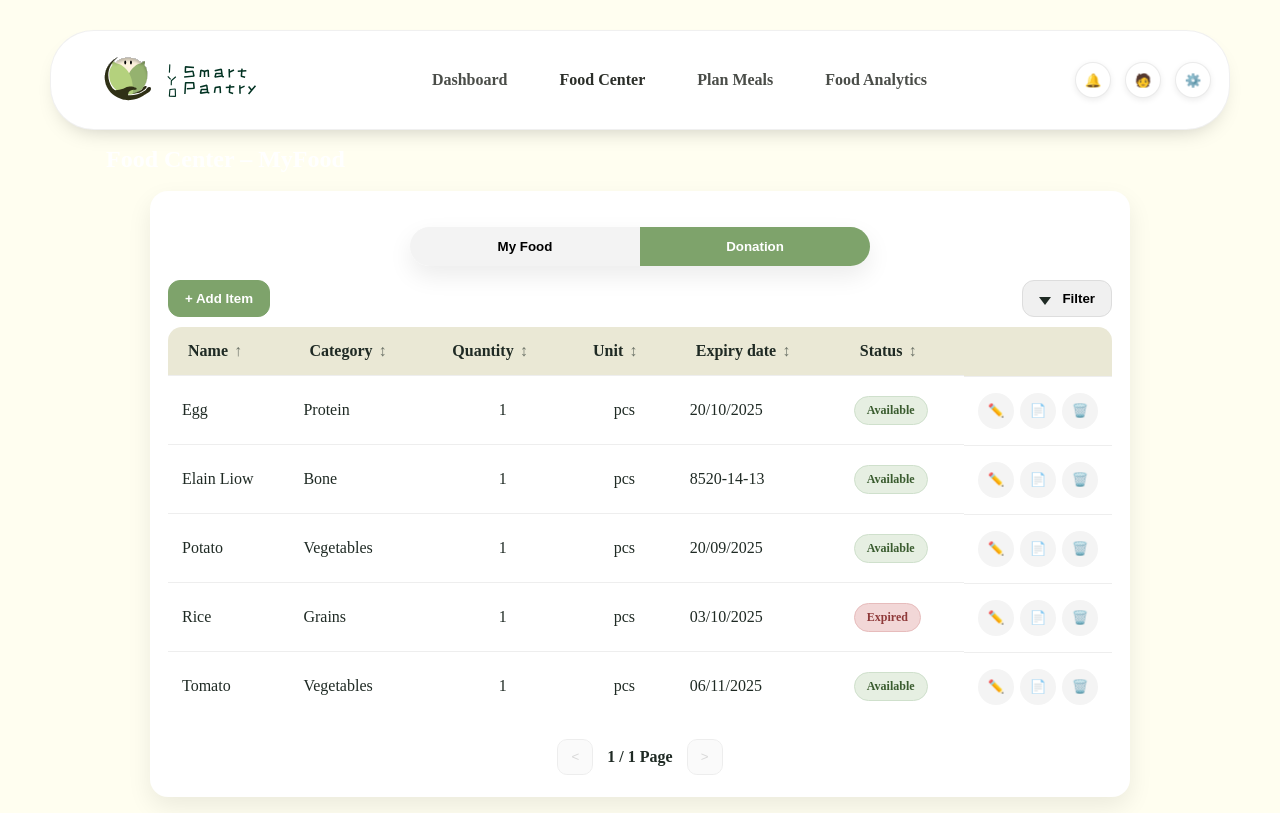
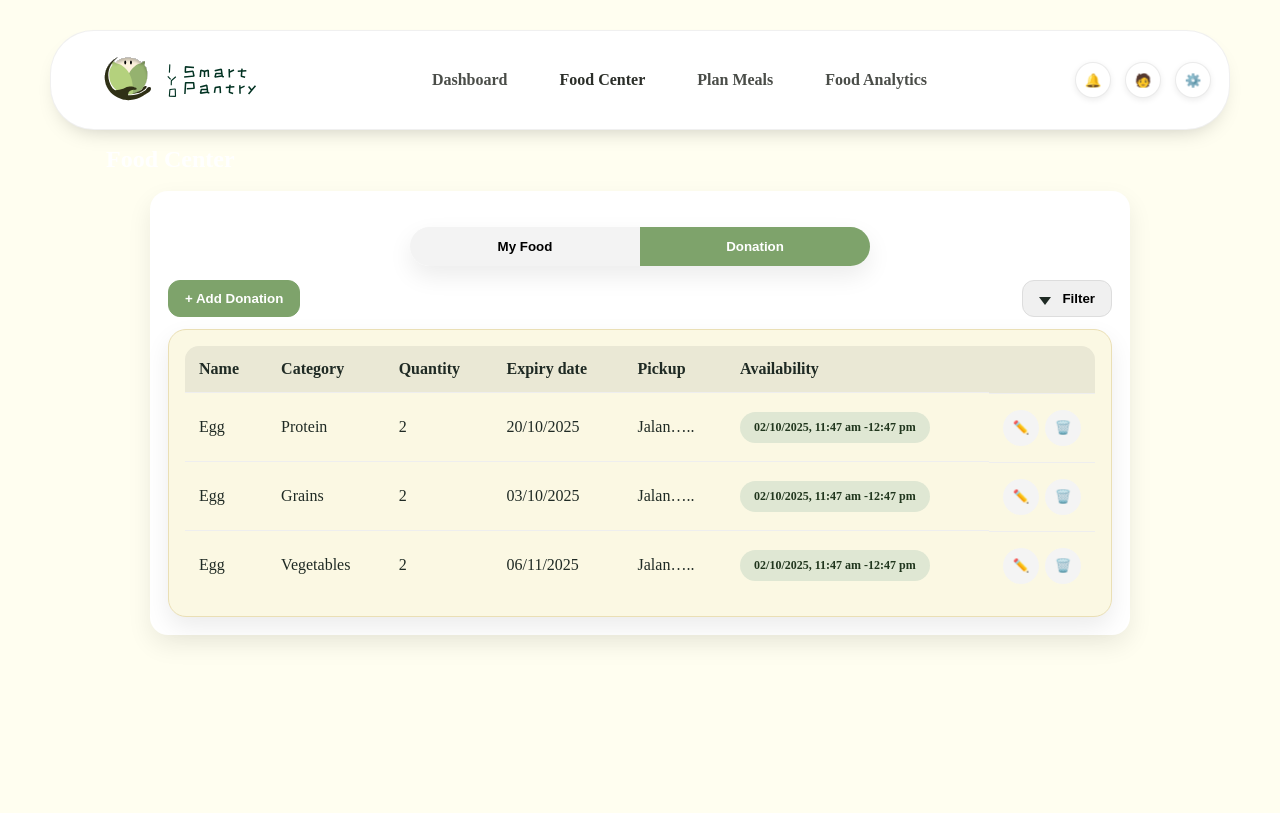
Before and after one commit to MrQin877/IYO_Smart_Pantry, a React (Vite) app: page /food in a window 1280 px wide. Both pictures are taken after a click on the button "Donation". Built offline with nearby package versions, Linux system fonts and the light colour scheme.

Commit message:
Food Centre Donation UI

```diff
--- a/src/main.jsx
+++ b/src/main.jsx
@@ -1,3 +1,5 @@
+//src/main.jsx
+
 import React from "react";
 import ReactDOM from "react-dom/client";
 import { RouterProvider, createBrowserRouter } from "react-router-dom";
--- a/src/pages/FoodCentre.css
+++ b/src/pages/FoodCentre.css
@@ -71,8 +71,9 @@ body, #root { background: var(--olive-700); }
   background: #fff; border-radius: var(--radius-xl); box-shadow: var(--shadow);
   padding: 18px; margin: 0 auto; max-width: 980px;
 }
-.card-head { display: flex; align-items: center; gap: 12px; margin-bottom: 10px; }
-.spacer { flex: 1; }
+.card-head { display:flex; align-items:center; gap:12px; }
+.spacer { flex:1; }  /* this is what pushes Filter to the far right */
+
 
 .btn {
   border-radius: 12px; padding: 10px 16px; font-weight: 600; cursor: pointer; border: 1px solid #ddd;
@@ -122,3 +123,27 @@ body, #root { background: var(--olive-700); }
 }
 .pager-btn:disabled { opacity: .5; cursor: not-allowed; }
 .pager-text { color: var(--ink); font-weight: 600; }
+
+/* MyDonation toolbar + soft panel look */
+.don-toolbar { display:flex; align-items:center; gap:12px; margin:8px 0 12px; }
+.soft-panel{
+  background:#fbf8e3;
+  border:1px solid #eadfb5;
+  border-radius: var(--radius-xl);
+  padding:16px;
+  box-shadow: var(--shadow);
+}
+
+/* availability chip */
+.bubble{
+  display:inline-block;
+  padding:8px 14px;
+  border-radius:999px;
+  background:#dfe7d3;
+  color:#20361d;
+  font-weight:700;
+  font-size:12px;
+}
+
+/* subtle grey text for category cell */
+.subtle{ color:#0009; }
--- a/src/pages/FoodCentre.jsx
+++ b/src/pages/FoodCentre.jsx
@@ -1,7 +1,8 @@
 import { useMemo, useState } from "react";
 import "./FoodCentre.css";
 
-const seedRows = [
+/* --- seed demo data --- */
+const seedFoods = [
   { id: 1, name: "Egg",    category: "Protein",    qty: 1, unit: "pcs", expiry: "2025-10-20", status: "Available" },
   { id: 2, name: "Rice",   category: "Grains",     qty: 1, unit: "pcs", expiry: "2025-10-03", status: "Expired"   },
   { id: 3, name: "Tomato", category: "Vegetables", qty: 1, unit: "pcs", expiry: "2025-11-06", status: "Available" },
@@ -9,9 +10,38 @@ const seedRows = [
   { id: 5, name: "Elain Liow", category: "Bone",   qty: 1, unit: "pcs", expiry: "8520-14-13", status: "Available" },
 ];
 
+const seedDonations = [
+  { id: "d1", name: "Egg", category: "Protein",    qty: 2, expiry: "2025-10-20", pickup: "Jalan…..", slot: "02/10/2025, 11:47 am -12:47 pm" },
+  { id: "d2", name: "Egg", category: "Grains",     qty: 2, expiry: "2025-10-03", pickup: "Jalan…..", slot: "02/10/2025, 11:47 am -12:47 pm" },
+  { id: "d3", name: "Egg", category: "Vegetables", qty: 2, expiry: "2025-11-06", pickup: "Jalan…..", slot: "02/10/2025, 11:47 am -12:47 pm" },
+];
+
+/* --- Page shell --- */
 export default function FoodCenter() {
-  const [tab, setTab] = useState("my");
-  const [rows] = useState(seedRows);
+  const [tab, setTab] = useState("my"); // 'my' | 'donation'
+
+  return (
+    <section className="fc">
+      <h1 className="page-title">Food Center</h1>
+
+      <div className="card">
+        <Tabs active={tab} onChange={setTab} />
+
+        {tab === "my" ? (
+          <MyFoodSection initialRows={seedFoods} />
+        ) : (
+          <MyDonationSection initialRows={seedDonations} />
+        )}
+      </div>
+    </section>
+  );
+}
+
+/* =======================================================
+   Section: MyFood
+   ======================================================= */
+function MyFoodSection({ initialRows = [] }) {
+  const [rows] = useState(initialRows);
   const [sort, setSort] = useState({ key: "name", dir: "asc" });
   const [page, setPage] = useState(1);
   const pageSize = 5;
@@ -38,18 +68,13 @@ export default function FoodCenter() {
   const view = sorted.slice((page - 1) * pageSize, page * pageSize);
 
   function toggleSort(key) {
-    setSort((s) => (s.key === key ? { key, dir: s.dir === "asc" ? "desc" : "asc" } : { key, dir: "asc" }));
+    setSort((s) =>
+      s.key === key ? { key, dir: s.dir === "asc" ? "desc" : "asc" } : { key, dir: "asc" }
+    );
   }
 
   return (
-    <section className="fc">
-      <h1 className="page-title">Food Center – MyFood</h1>
-
-      <div className="card">
-
-        {/* Tabs extracted */}
-        <Tabs active={tab} onChange={setTab} />
-
+    <>
       <div className="card-head">
         <button className="btn solid">+ Add Item</button>
         <div className="spacer" />
@@ -62,12 +87,12 @@ export default function FoodCenter() {
         <table className="table">
           <thead>
             <tr>
-                <Th label="Name"        k="name"    sort={sort} onSort={toggleSort} />
+              <Th label="Name"        k="name"     sort={sort} onSort={toggleSort} />
               <Th label="Category"    k="category" sort={sort} onSort={toggleSort} />
-                <Th label="Quantity"    k="qty"     sort={sort} onSort={toggleSort} center />
-                <Th label="Unit"        k="unit"    sort={sort} onSort={toggleSort} center />
-                <Th label="Expiry date" k="expiry"  sort={sort} onSort={toggleSort} />
-                <Th label="Status"      k="status"  sort={sort} onSort={toggleSort} />
+              <Th label="Quantity"    k="qty"      sort={sort} onSort={toggleSort} center />
+              <Th label="Unit"        k="unit"     sort={sort} onSort={toggleSort} center />
+              <Th label="Expiry date" k="expiry"   sort={sort} onSort={toggleSort} />
+              <Th label="Status"      k="status"   sort={sort} onSort={toggleSort} />
               <th className="actions-col" />
             </tr>
           </thead>
@@ -112,12 +137,81 @@ export default function FoodCenter() {
           &gt;
         </button>
       </div>
-      </div>
-    </section>
+    </>
   );
 }
 
-/* --- Components --- */
+function Th({ label, k, sort, onSort, center }) {
+  const dir = sort.key === k ? (sort.dir === "asc" ? "↑" : "↓") : "↕";
+  return (
+    <th className={center ? "center" : ""}>
+      <button className="th-btn" onClick={() => onSort(k)} aria-label={`Sort by ${label}`}>
+        {label} <span className="th-dir">{dir}</span>
+      </button>
+    </th>
+  );
+}
+
+/* =======================================================
+   Section: MyDonation
+   ======================================================= */
+function MyDonationSection({ initialRows = [], onAdd, onFilter }) {
+  const [rows] = useState(initialRows);
+
+  return (
+    <>
+      <div className="don-toolbar">
+        <button className="btn solid">+ Add Donation</button>   {/* left */}
+        <div className="spacer" />                               {/* pushes next to right */}
+        <button className="btn ghost"><span className="filter-icon" /> Filter</button>  {/* right */}
+      </div>
+
+
+      <div className="soft-panel">
+        <div className="table-wrap">
+          <table className="table">
+            <thead>
+              <tr>
+                <th>Name</th>
+                <th>Category</th>
+                <th>Quantity</th>
+                <th>Expiry date</th>
+                <th>Pickup</th>
+                <th>Availability</th>
+                <th className="actions-col" />
+              </tr>
+            </thead>
+            <tbody>
+              {rows.map((r) => (
+                <tr key={r.id}>
+                  <td>{r.name}</td>
+                  <td className="subtle">{r.category}</td>
+                  <td>{r.qty}</td>
+                  <td>{formatDate(r.expiry)}</td>
+                  <td>{r.pickup}</td>
+                  <td><span className="bubble">{r.slot}</span></td>
+                  <td className="row-actions">
+                    <button className="icon-btn" title="Edit" aria-label="Edit">✏️</button>
+                    <button className="icon-btn" title="Delete" aria-label="Delete">🗑️</button>
+                  </td>
+                </tr>
+              ))}
+            </tbody>
+          </table>
+        </div>
+      </div>
+    </>
+  );
+}
+
+/* --- shared util --- */
+function formatDate(iso) {
+  const d = new Date(iso);
+  if (isNaN(d)) return iso;
+  return d.toLocaleDateString("en-GB");
+}
+
+/* --- tabs --- */
 function Tabs({ active, onChange }) {
   return (
     <div className="tabs">
@@ -136,20 +230,3 @@ function Tabs({ active, onChange }) {
     </div>
   );
 }
-
-function Th({ label, k, sort, onSort, center }) {
-  const dir = sort.key === k ? (sort.dir === "asc" ? "↑" : "↓") : "↕";
-  return (
-    <th className={center ? "center" : ""}>
-      <button className="th-btn" onClick={() => onSort(k)} aria-label={`Sort by ${label}`}>
-        {label} <span className="th-dir">{dir}</span>
-      </button>
-    </th>
-  );
-}
-
-function formatDate(iso) {
-  const d = new Date(iso);
-  if (isNaN(d)) return iso;
-  return d.toLocaleDateString("en-GB");
-}
```
Also changed, not shown: src/pages/Dashboard.jsx (added, +53 -0 lines). Lines whose indentation alone changed are shown as unchanged.
